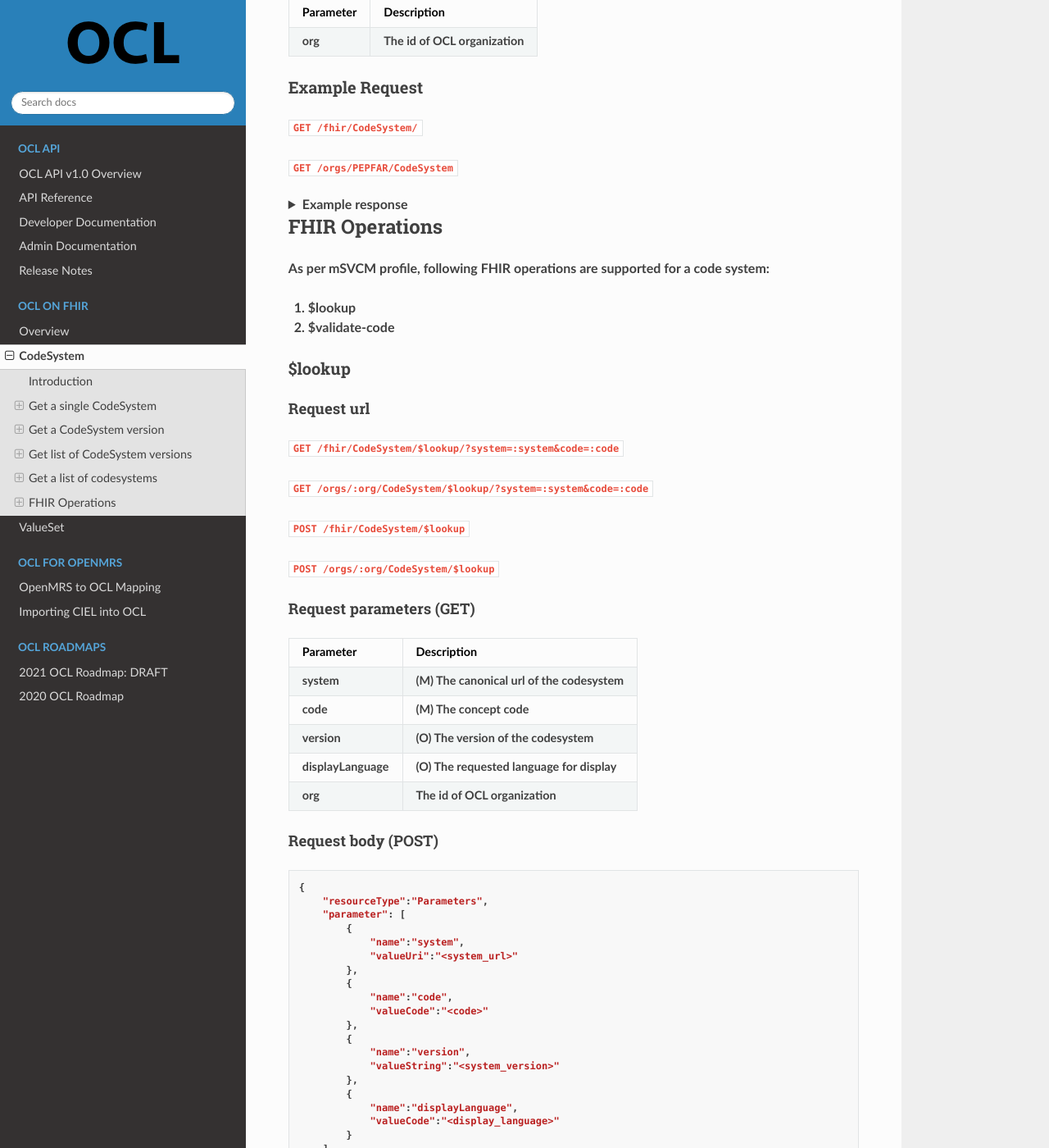
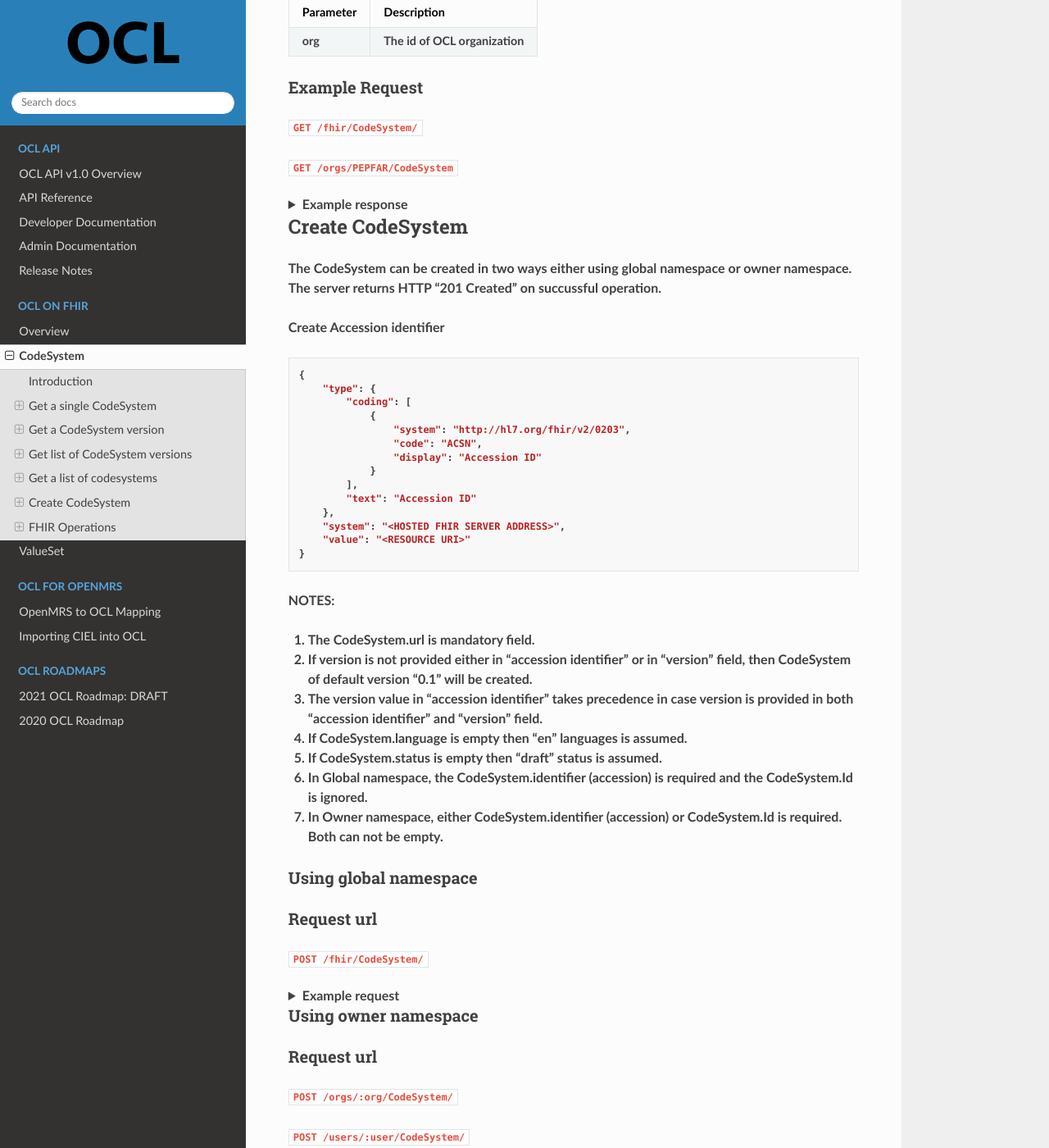
Before and after one commit to OpenConceptLab/ocl-docs, a Sphinx documentation site: the page built from docs/source/oclfhir/codesystem.md, in a window 1280 px wide and 1400 px high, scrolled down 3002 px. Shown: the whole window at 82% size. Built offline with Sphinx 7.4.7 and the Read the Docs theme 2.0.0, drawn with Linux system fonts in a browser that asks for light colours; some of the changed text lies outside the part shown.

Commit message:
create codesystem

````diff
--- a/docs/source/oclfhir/codesystem.md
+++ b/docs/source/oclfhir/codesystem.md
@@ -4,13 +4,14 @@
 
 The OCL FHIR service converts OCL's Source into FHIR's CodeSystem resource and provides ability to interact with OCL resources in FHIR format.
 The CodeSystem can be retrieved using two type of identifiers:
-1. canonical url
-2. Id
+1. Using Global Namespace (canonical url)
+2. Using Owner Namespace (Id)
 
 Links:
 * [FHIR CodeSystem spec](https://www.hl7.org/fhir/codesystem.html#resource)
 * [FHIR CodeSystem $lookup spec](https://www.hl7.org/fhir/codesystem-operation-lookup.html)
 * [FHIR CodeSystem $validate-code spec](https://www.hl7.org/fhir/codesystem-operation-validate-code.html)
+
 
 ## Get a single CodeSystem
 
@@ -757,6 +758,219 @@
 ```
 </details>
 
+## Create CodeSystem
+
+The CodeSystem can be created in two ways either using global namespace or owner namespace. The server returns HTTP "201 Created" on succussful operation.
+
+<b>Create Accession identifier</b>
+
+```
+{
+    "type": {
+        "coding": [
+            {
+                "system": "http://hl7.org/fhir/v2/0203",
+                "code": "ACSN",
+                "display": "Accession ID"
+            }
+        ],
+        "text": "Accession ID"
+    },
+    "system": "<HOSTED FHIR SERVER ADDRESS>",
+    "value": "<RESOURCE URI>"
+}
+```
+
+<b>NOTES</b>:
+1. The CodeSystem.url is mandatory field.
+2. If version is not provided either in "accession identifier" or in "version" field, then CodeSystem of default version "0.1" will be created.
+3. The version value in "accession identifier" takes precedence in case version is provided in both "accession identifier" and "version" field.
+4. If CodeSystem.language is empty then "en" languages is assumed.
+5. If CodeSystem.status is empty then "draft" status is assumed.
+6. In Global namespace, the CodeSystem.identifier (accession) is required and the CodeSystem.Id is ignored.
+7. In Owner namespace, either CodeSystem.identifier (accession) or CodeSystem.Id is required. Both can not be empty.
+
+#### Using global namespace
+
+#### Request url
+
+`POST /fhir/CodeSystem/`
+
+<details>
+<summary><b>Example request</summary>
+
+```json
+{
+    "resourceType": "CodeSystem",
+    "id": "Test1",
+    "date": "2021-02-12",
+    "language": "en",
+    "url": "https://ocl.org/test1",
+    "identifier": [
+        {
+            "use": "usual",
+            "type": {
+                "coding": [
+                    {
+                        "system": "http://hl7.org/fhir/v2/0203",
+                        "code": "ACSN",
+                        "display": "Accession ID"
+                    }
+                ],
+                "text": "Accession ID"
+            },
+            "system": "https://fhir.qa.aws.openconceptlab.org",
+            "value": "/users/testuser/CodeSystem/Test1/"
+        }
+    ],
+    "version": "2.0",
+    "name": "Test Code System",
+    "status": "draft",
+    "contact": [
+        {
+            "name": "Jon Doe 1",
+            "telecom": [
+                {
+                    "system": "email",
+                    "value": "jondoe1@gmail.com",
+                    "use": "work",
+                    "rank": 1,
+                    "period": {
+                        "start": "2020-10-29T10:26:15-04:00",
+                        "end": "2025-10-29T10:26:15-04:00"
+                    }
+                }
+            ]
+        }
+    ],
+    "jurisdiction": [
+        {
+            "coding": [
+                {
+                    "system": "http://unstats.un.org/unsd/methods/m49/m49.htm",
+                    "code": "USA",
+                    "display": "United States of America"
+                }
+            ]
+        }
+    ],
+    "content": "example",
+    "concept": [
+        {
+            "code": "0ssVrvKblz1",
+            "designation": [
+                {
+                    "language": "en",
+                    "use": {
+                        "code": "Fully Specified"
+                    },
+                    "value": "PMTCT_STAT (D, CS): New ANC clients"
+                }
+            ],
+            "property": [
+                {
+                    "code": "conceptclass",
+                    "valueString": "Data Element"
+                },
+                {
+                    "code": "datatype",
+                    "valueString": "Numeric"
+                },
+                {
+                    "code": "inactive",
+                    "valueBoolean": false
+                }
+            ]
+        }
+    ]
+}
+
+```
+</details>
+
+#### Using owner namespace
+
+#### Request url
+
+`POST /orgs/:org/CodeSystem/`
+
+`POST /users/:user/CodeSystem/`
+
+<details>
+<summary><b>Example request</summary>
+
+```json
+{
+    "resourceType": "CodeSystem",
+    "id": "Test1",
+    "date": "2021-02-12",
+    "language": "en",
+    "url": "https://ocl.org/test1",
+    "version": "2.0",
+    "name": "Test Code System",
+    "status": "draft",
+    "contact": [
+        {
+            "name": "Jon Doe 1",
+            "telecom": [
+                {
+                    "system": "email",
+                    "value": "jondoe1@gmail.com",
+                    "use": "work",
+                    "rank": 1,
+                    "period": {
+                        "start": "2020-10-29T10:26:15-04:00",
+                        "end": "2025-10-29T10:26:15-04:00"
+                    }
+                }
+            ]
+        }
+    ],
+    "jurisdiction": [
+        {
+            "coding": [
+                {
+                    "system": "http://unstats.un.org/unsd/methods/m49/m49.htm",
+                    "code": "USA",
+                    "display": "United States of America"
+                }
+            ]
+        }
+    ],
+    "content": "example",
+    "concept": [
+        {
+            "code": "0ssVrvKblz1",
+            "designation": [
+                {
+                    "language": "en",
+                    "use": {
+                        "code": "Fully Specified"
+                    },
+                    "value": "PMTCT_STAT (D, CS): New ANC clients"
+                }
+            ],
+            "property": [
+                {
+                    "code": "conceptclass",
+                    "valueString": "Data Element"
+                },
+                {
+                    "code": "datatype",
+                    "valueString": "Numeric"
+                },
+                {
+                    "code": "inactive",
+                    "valueBoolean": false
+                }
+            ]
+        }
+    ]
+}
+
+```
+</details>
+
 ## FHIR Operations
 
 As per mSVCM profile, following FHIR operations are supported for a code system:
````
